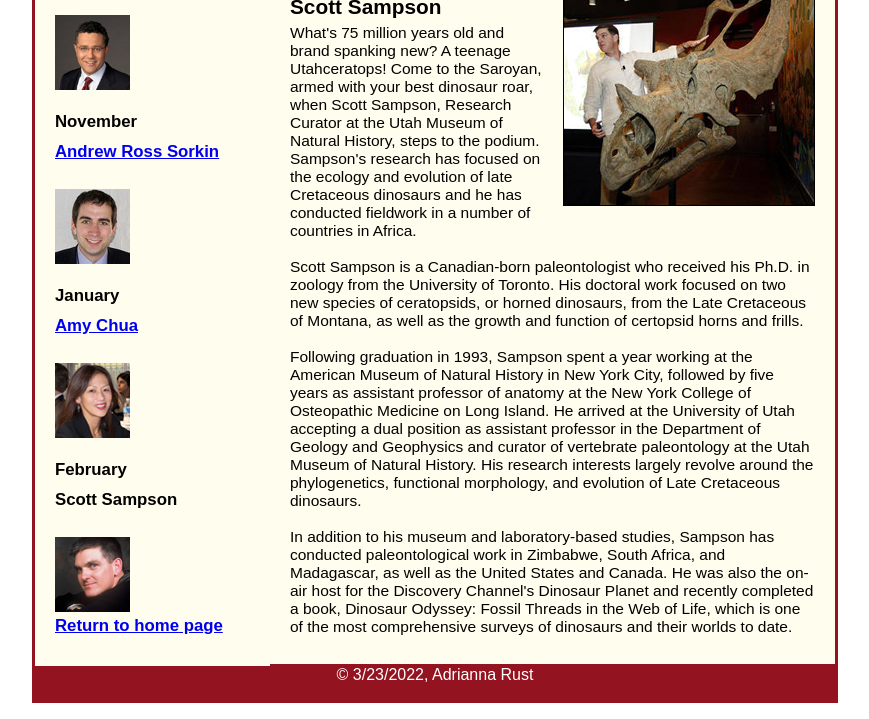
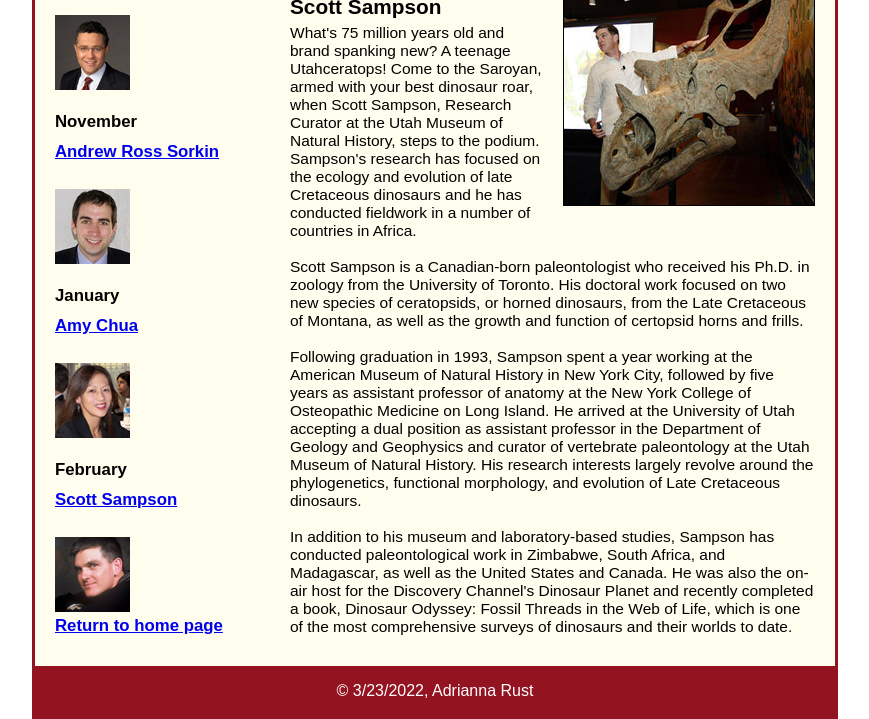
Before and after one commit to a6vra/A12, a plain HTML site: page town_hall_1 - Copy/speakers/sampson.html in a window 1280 px wide. Shown: the part 219-938 px from the top of the page, without its empty margins (205-1074 px from the left). Drawn offline with Linux system fonts and the light colour scheme.

Commit message:
Fix: changed footer formatting

```diff
--- a/town_hall_1 - Copy/speakers/sampson.html
+++ b/town_hall_1 - Copy/speakers/sampson.html
@@ -82,7 +82,7 @@
 		<br>
 
 		<h3> February </h3>
-		<h3> Scott Sampson</h3>
+			<h3><a href="sampson.html">Scott Sampson</a></h3>
 		<br>
 		<img src = "../images/sampson75.jpg" alt = "Scott Sampson">
 		<br>
--- a/town_hall_1 - Copy/styles/main.css
+++ b/town_hall_1 - Copy/styles/main.css
@@ -161,7 +161,7 @@ article img{
 /* the styles for the footer */
 footer{
 	background-color:#931420;
-	clear: left;
+	clear: both;
 }
 footer p{
 	color: white;
--- a/town_hall_1 - Copy/styles/speaker.css
+++ b/town_hall_1 - Copy/styles/speaker.css
@@ -44,6 +44,7 @@ section img{
 section p{
 	text-align: left;
 	font-size: 15.5px;
+	background-color: #fffded;
 }
 
 /* the styles for the header */
@@ -152,7 +153,7 @@ a:hover{
 /* the styles for the footer */
 footer{
 	background-color:#931420;
-	clear: left;
+	clear: both;
 }
 footer p {
 	color: white;
```
